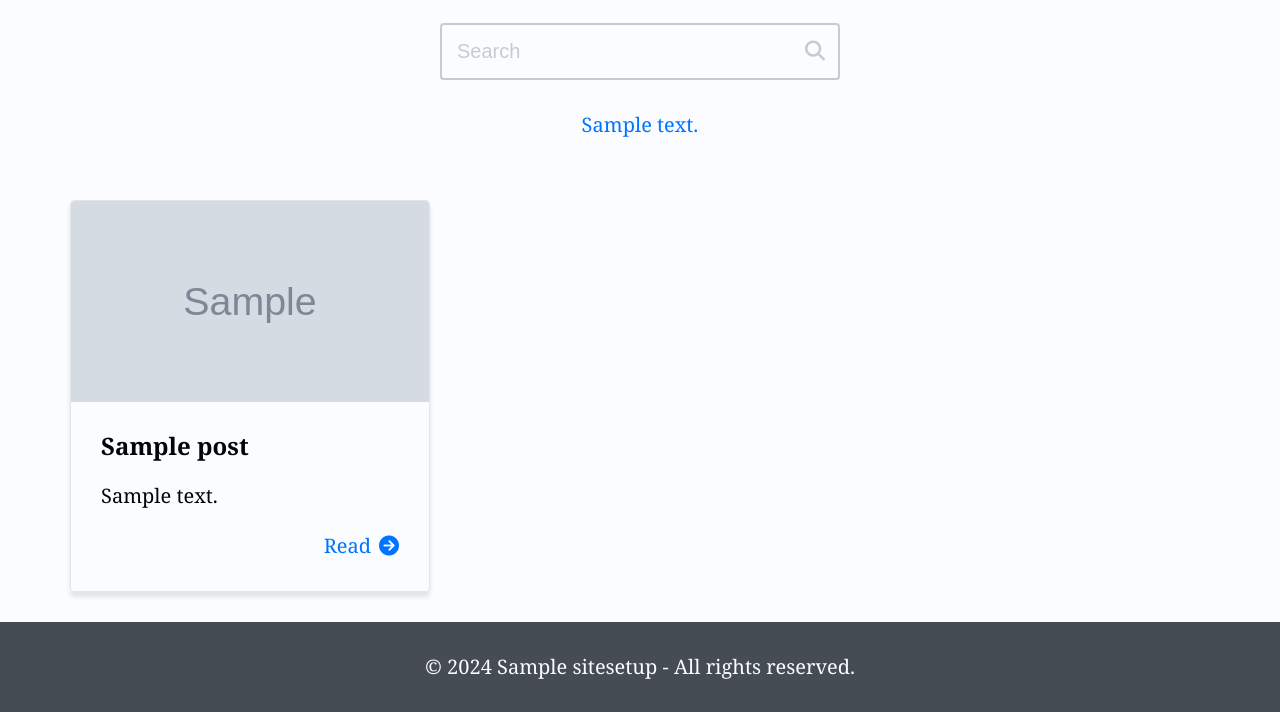
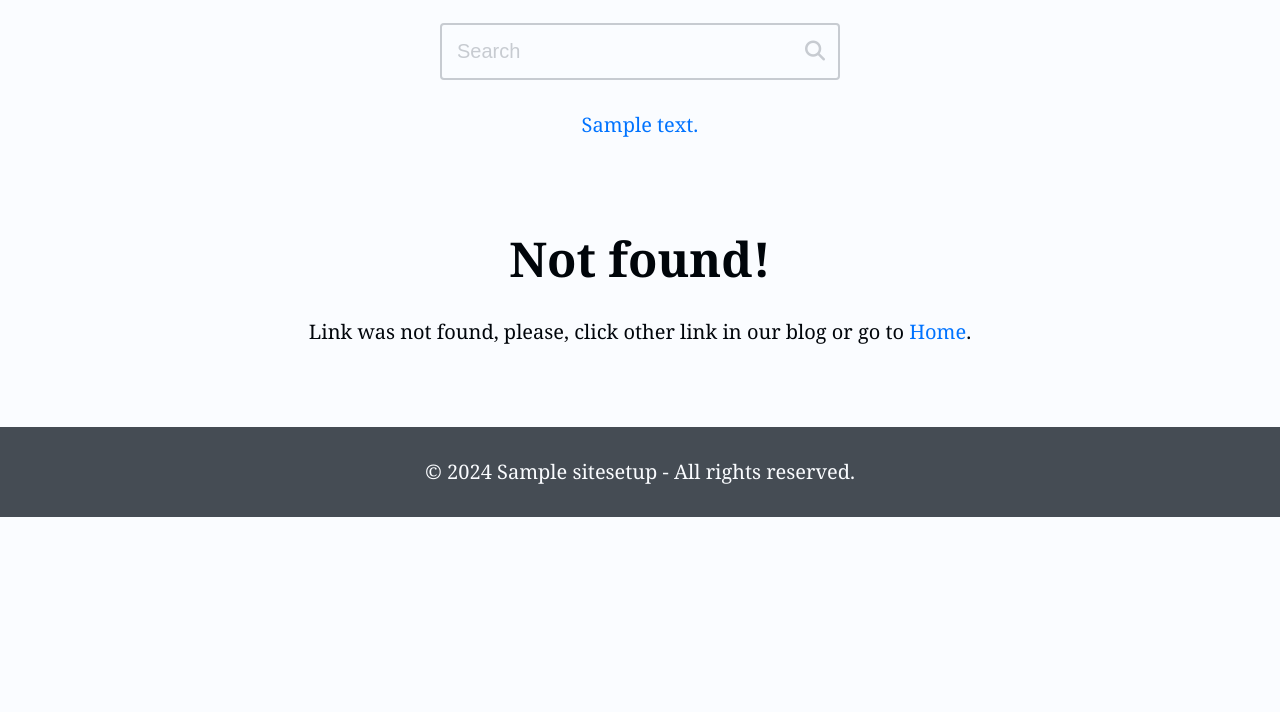
Before and after one commit to Aragaojorge/project-blog-django-24, a Django app: page /created_by/1/ in a window 1280 px wide. Shown: the part 155-867 px from the top of the page. After the commit the page ends 672 px from the top, so only its background shows below. Run offline with Django 5.2, Linux system fonts and the light colour scheme; tables that the repository leaves empty hold one stand-in row (values such as "Sample post"); grey boxes marked "Sample" are stand-in pictures.

Commit message:
Model Page, Http404 and Class Based Views

```diff
--- a/djangoapp/blog/models.py
+++ b/djangoapp/blog/models.py
@@ -78,6 +78,11 @@ class Page(models.Model):
         default=False,
         help_text='This field will need to be checked to be displayed publicy.')
     content = models.TextField()
+
+    def get_absolute_url(self):
+        if not self.is_published:
+            return reverse('blog:index')
+        return reverse('blog:page', args=(self.slug,))
 
     def save(self, *args, **kwargs):
         if not self.slug:
--- a/djangoapp/blog/static/blog/css/styles.css
+++ b/djangoapp/blog/static/blog/css/styles.css
@@ -203,6 +203,10 @@ html,
 /* Utilities */
 .pb-base {
   padding-bottom: var(--spacing-base);
+}
+
+.mt-base {
+  margin-top: var(--spacing-base);
 }
 
 .center {
--- a/djangoapp/blog/templates/blog/pages/index.html
+++ b/djangoapp/blog/templates/blog/pages/index.html
@@ -5,9 +5,9 @@
     <div class="section-content-wide">
       <div class="section-gap">
 
-        {% if page_obj %}
+        {% if posts %}
           <div class="card-grid">
-            {% for post in page_obj %}
+            {% for post in posts %}
               {% include 'blog/partials/_post-card.html' with i=forloop.counter0 %}
             {% endfor %}
           </div>
--- a/djangoapp/blog/templates/blog/pages/page.html
+++ b/djangoapp/blog/templates/blog/pages/page.html
@@ -4,8 +4,8 @@
   <main class="main-content section-wrapper">
     <div class="section-content-narrow">
       <div class="section-gap">
-        <h1 class="center">A page 😍</h1>
-        <p>Lorem ipsum dolor sit amet consectetur adipisicing elit. Praesentium eaque placeat, optio architecto dignissimos est iure ipsum, iste doloribus dolorum nostrum veniam aspernatur adipisci eos et ab facilis, fugit labore!</p>
+        <h1 class="center">{{ page.title }}</h1>
+        {{ page.content | safe }}
       </div>
     </div>
   </main>
--- a/djangoapp/blog/templates/blog/partials/_footer.html
+++ b/djangoapp/blog/templates/blog/partials/_footer.html
@@ -1,4 +1,4 @@
-<footer class="footer section-wrapper">
+<footer class="footer section-wrapper mt-base">
     <div class="section-content-wide">
       <div class="section-gap">
         <div class="center">
--- a/djangoapp/blog/templates/blog/partials/_head.html
+++ b/djangoapp/blog/templates/blog/partials/_head.html
@@ -12,6 +12,6 @@
 
 {% endif %}
 
-<title>{{ site_setup.title }}</title>
+<title>{{ page_title }}{{ site_setup.title }}</title>
 
 <link rel="stylesheet" href="https://cdnjs.cloudflare.com/ajax/libs/font-awesome/6.4.0/css/all.min.css" integrity="sha512-iecdLmaskl7CVkqkXNQ/ZH/XLlvWZOJyj7Yy7tcenmpD1ypASozpmT/E0iPtmFIB46ZmdtAc9eNBvH0H/ZpiBw==" crossorigin="anonymous" referrerpolicy="no-referrer" />
--- a/djangoapp/blog/templates/blog/partials/_pagination.html
+++ b/djangoapp/blog/templates/blog/partials/_pagination.html
@@ -1,4 +1,4 @@
-{% if page_obj and page_obj.has_other_pages %}
+{% if is_paginated %}
 
 <div class="separator"></div>
 
--- a/djangoapp/blog/urls.py
+++ b/djangoapp/blog/urls.py
@@ -1,11 +1,12 @@
-from blog.views import category, created_by, index, page, post, search, tag
+from blog.views import (PostListView, category, created_by, page, post, search,
+                        tag)
 from django.urls import path
 
 # namespace
 app_name = 'blog'
 
 urlpatterns = [
-    path('', index, name='index'),
+    path('', PostListView.as_view(), name='index'),
     path('post/<slug:slug>/', post, name='post'),
     path('page/<slug:slug>/', page, name='page'),
     path('created_by/<int:author_pk>/', created_by, name='created_by'),
--- a/djangoapp/blog/views.py
+++ b/djangoapp/blog/views.py
@@ -1,13 +1,40 @@
-from blog.models import Post
+from blog.models import Page, Post
+from django.contrib.auth.models import User
 from django.core.paginator import Paginator
 from django.db.models import Q
+from django.http import Http404
 from django.shortcuts import render
+from django.views.generic.list import ListView
 
 PER_PAGE = 9
+
+# Class Based View
+class PostListView(ListView):
+    model = Post
+    template_name = 'blog/pages/index.html'
+    context_object_name = 'posts'
+    ordering ='-pk',
+    paginate_by = PER_PAGE
+    queryset = Post.objects.get_published() #type: ignore
+
+    # def get_queryset(self):
+    #     queryset = super().get_queryset()
+    #     queryset = queryset.filter(is_published=True)
+    #     return queryset
+
+    def get_context_data(self, **kwargs):
+        context = super().get_context_data(**kwargs)
+
+        context.update({
+            'page_title': 'Home - ',
+        })
+
+        return context
 
 # Create your views here.
 def index(request):
     posts = Post.objects.get_published() #type: ignore
+
     paginator = Paginator(posts, PER_PAGE)
     page_number = request.GET.get('page')
     page_obj = paginator.get_page(page_number)
@@ -17,11 +44,24 @@ def index(request):
         'blog/pages/index.html',
         {
             'page_obj': page_obj,
+            'page_title': 'Home - ',
         }
     )
 
 def created_by(request, author_pk):
+    user = User.objects.filter(pk=author_pk).first()
+
+    if user is None:
+        raise Http404()
     posts = Post.objects.get_published().filter(created_by__pk=author_pk) #type: ignore
+
+    user_full_name = user.username
+
+    if user.first_name:
+        user_full_name = f'{user.first_name} {user.last_name}'
+
+    page_title = user_full_name + ' posts - '
+
     paginator = Paginator(posts, PER_PAGE)
     page_number = request.GET.get('page')
     page_obj = paginator.get_page(page_number)
@@ -31,20 +71,28 @@ def created_by(request, author_pk):
         'blog/pages/index.html',
         {
             'page_obj': page_obj,
+            'page_title': page_title,
         }
     )
 
 def category(request, slug):
     posts = Post.objects.get_published().filter(category__slug=slug) #type: ignore
+
     paginator = Paginator(posts, PER_PAGE)
     page_number = request.GET.get('page')
     page_obj = paginator.get_page(page_number)
+
+    if len(page_obj) == 0:
+        raise Http404
+
+    page_title = f'{page_obj[0].category.name}' + ' - '
 
     return render(
         request,
         'blog/pages/index.html',
         {
             'page_obj': page_obj,
+            'page_title': page_title,
         }
     )
 
@@ -54,11 +102,17 @@ def tag(request, slug):
     page_number = request.GET.get('page')
     page_obj = paginator.get_page(page_number)
 
+    if len(page_obj) == 0:
+        raise Http404
+
+    page_title = f'{page_obj[0].tags.first().name}' + ' - '
+
     return render(
         request,
         'blog/pages/index.html',
         {
             'page_obj': page_obj,
+            'page_title': page_title,
         }
     )
 
@@ -66,26 +120,49 @@ def search(request):
     search_value = request.GET.get('search').strip()
     posts = Post.objects.get_published().filter(Q(title__icontains=search_value) | Q(excerpt__icontains=search_value) | Q(content__icontains=search_value))[:PER_PAGE] #type: ignore
 
+    page_title = f'{search_value[:30]} - Search - '
+
     return render(
         request,
         'blog/pages/index.html',
         {
             'page_obj': posts,
             'search_value': search_value,
+            'page_title': page_title,
         }
     )
 
 def page(request, slug):
+    page_obj = Page.objects.filter(is_published=True).filter(slug=slug).first()
+
+    if page_obj is None:
+        raise Http404
+
+    page_title = f'{page_obj.title} - Page - '
+
     return render(
         request,
-        'blog/pages/page.html'
+        'blog/pages/page.html',
+        {
+            'page': page,
+            'page_title': page_title,
+        }
     )
 
 
 def post(request, slug):
-    post = Post.objects.get_published().filter(slug=slug).first() #type: ignore
+    post_obj = Post.objects.get_published().filter(slug=slug).first() #type: ignore
+
+    if post_obj is None:
+        raise Http404
+
+    page_title = f'{post_obj.title} - Post - '
+
     return render(
         request,
         'blog/pages/post.html',
-        {'post': post,}
+        {
+            'post': post_obj,
+            'page_title': page_title,
+        }
     )
```
